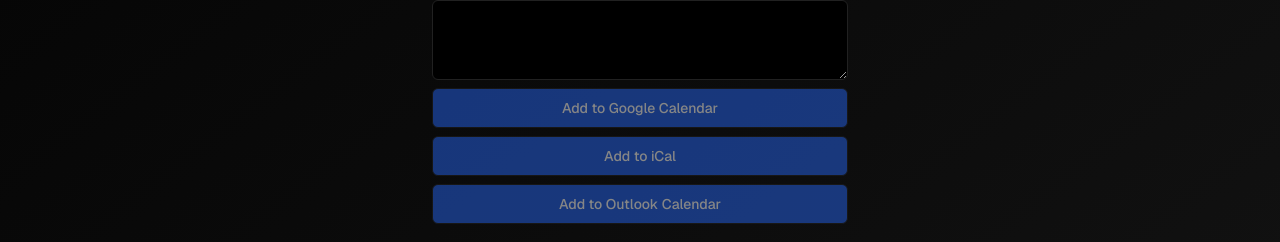
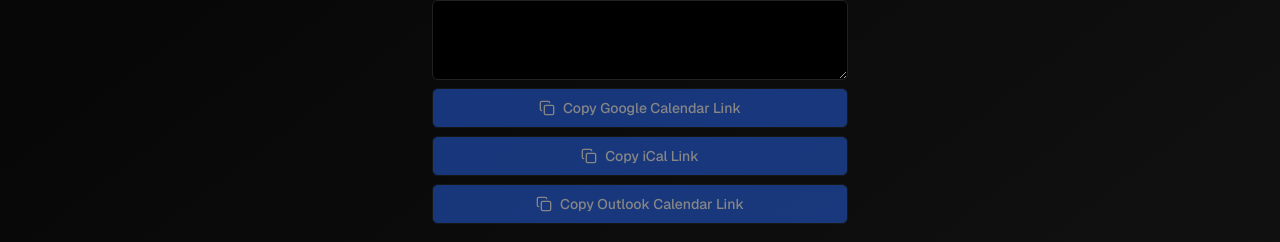
Before and after one commit to joe-reitz/vercel-marketing-toolkit, a Next.js app: page /date-time-picker in a window 1280 px wide. Shown: the part 710-952 px from the top of the page. Built offline with nearby package versions, Linux system fonts and the light colour scheme.

Commit message:
date time picker

```diff
--- a/src/app/date-time-picker/page.tsx
+++ b/src/app/date-time-picker/page.tsx
@@ -16,7 +16,6 @@
   SelectTrigger,
   SelectValue,
 } from "@/components/ui/select"
-import { Tooltip, TooltipContent, TooltipProvider, TooltipTrigger } from "@/components/ui/tooltip"
 
 const timezones = [
   "UTC",
@@ -59,40 +58,29 @@
     setTimeout(() => setCopied(false), 2000)
   }
 
-  const generateGoogleCalendarLink = () => {
+  const generateCalendarLink = (type: 'google' | 'ical' | 'outlook') => {
     if (!date) return ""
     const endDate = addMinutes(parseISO(zuluTime), duration)
     const encodedDescription = encodeURIComponent(description)
-    return `https://www.google.com/calendar/render?action=TEMPLATE&text=${encodeURIComponent(eventName)}&dates=${zuluTime.replace(/[-:]/g, "")}/${format(endDate, "yyyyMMdd'T'HHmmss'Z'")}&details=${encodedDescription}&ctz=${timezone}`
-  }
+    const startDate = zuluTime.replace(/[-:]/g, "")
+    const endDateFormatted = format(endDate, "yyyyMMdd'T'HHmmss'Z'")
 
-  const generateICalLink = () => {
-    if (!date) return ""
-    const startDate = zuluTime.replace(/[-:]/g, "")
-    const endDate = format(addMinutes(parseISO(zuluTime), duration), "yyyyMMdd'T'HHmmss'Z'")
-    const encodedDescription = description.replace(/\n/g, "\\n")
+    switch (type) {
+      case 'google':
+        return `https://www.google.com/calendar/render?action=TEMPLATE&text=${encodeURIComponent(eventName)}&dates=${startDate}/${endDateFormatted}&details=${encodedDescription}&ctz=${timezone}`
+      case 'ical':
         return `data:text/calendar;charset=utf8,BEGIN:VCALENDAR
 VERSION:2.0
 BEGIN:VEVENT
 DTSTART:${startDate}
-DTEND:${endDate}
+DTEND:${endDateFormatted}
 SUMMARY:${eventName}
-DESCRIPTION:${encodedDescription}
+DESCRIPTION:${description.replace(/\n/g, "\\n")}
 END:VEVENT
 END:VCALENDAR`
+      case 'outlook':
+        return `https://outlook.live.com/calendar/0/deeplink/compose?subject=${encodeURIComponent(eventName)}&startdt=${zuluTime}&enddt=${format(endDate, "yyyy-MM-dd'T'HH:mm:ss'Z'")}&body=${encodedDescription}&path=%2Fcalendar%2Faction%2Fcompose&rru=addevent`
     }
-
-  const generateAgicalLink = () => {
-    if (!date) return ""
-    const endDate = format(addMinutes(parseISO(zuluTime), duration), "yyyy-MM-dd'T'HH:mm:ss'Z'")
-    const params = new URLSearchParams({
-      subject: eventName,
-      description: description,
-      dtstart: zuluTime,
-      dtend: endDate,
-      duration: `${duration}M`,
-    })
-    return `https://ics.agical.io/?${params.toString()}`
   }
 
   return (
@@ -163,10 +151,7 @@
         </p>
         <div className="flex items-center space-x-2">
           <p className="text-sm font-medium">Zulu Time:</p>
-          <p className="text-sm">{zuluTime}</p>
-          <TooltipProvider>
-            <Tooltip>
-              <TooltipTrigger asChild>
+          <p className="text-sm text-amber-500">{zuluTime}</p>
           <Button
             variant="outline"
             size="icon"
@@ -179,12 +164,6 @@
               <Copy className="h-4 w-4" />
             )}
           </Button>
-              </TooltipTrigger>
-              <TooltipContent>
-                <p>{copied ? "Copied!" : "Copy to clipboard"}</p>
-              </TooltipContent>
-            </Tooltip>
-          </TooltipProvider>
         </div>
       </div>
 
@@ -226,27 +205,39 @@
         <div className="space-y-2">
           <Button
             variant="outline"
-            className="w-full bg-blue-600 text-white hover:bg-blue-700"
-            onClick={() => window.open(generateGoogleCalendarLink(), "_blank")}
+            className="w-full bg-blue-600 text-white hover:bg-blue-700 flex items-center justify-center"
+            onClick={() => {
+              const link = generateCalendarLink('google')
+              navigator.clipboard.writeText(link)
+            }}
             disabled={!date}
           >
-            Add to Google Calendar
+            <Copy className="mr-2 h-4 w-4" />
+            Copy Google Calendar Link
           </Button>
           <Button
             variant="outline"
-            className="w-full bg-blue-600 text-white hover:bg-blue-700"
-            onClick={() => window.open(generateICalLink(), "_blank")}
+            className="w-full bg-blue-600 text-white hover:bg-blue-700 flex items-center justify-center"
+            onClick={() => {
+              const link = generateCalendarLink('ical')
+              navigator.clipboard.writeText(link)
+            }}
             disabled={!date}
           >
-            Add to iCal
+            <Copy className="mr-2 h-4 w-4" />
+            Copy iCal Link
           </Button>
           <Button
             variant="outline"
-            className="w-full bg-blue-600 text-white hover:bg-blue-700"
-            onClick={() => window.open(generateAgicalLink(), "_blank")}
+            className="w-full bg-blue-600 text-white hover:bg-blue-700 flex items-center justify-center"
+            onClick={() => {
+              const link = generateCalendarLink('outlook')
+              navigator.clipboard.writeText(link)
+            }}
             disabled={!date}
           >
-            Add to Outlook Calendar
+            <Copy className="mr-2 h-4 w-4" />
+            Copy Outlook Calendar Link
           </Button>
         </div>
       </div>
```
Lines whose indentation alone changed are shown as unchanged.
